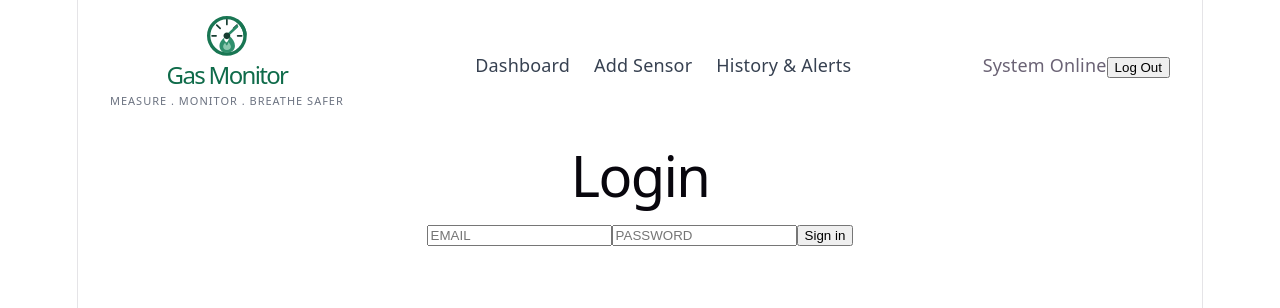
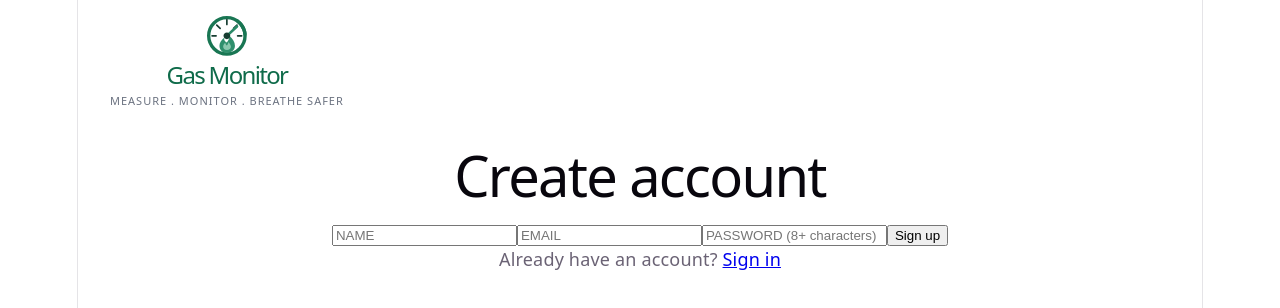
Before and after one commit to abdularhman2341/air-quality-monitoring-system, a React app in the folder frontend/: page /signup in a window 1280 px wide. Before the commit this address led to /login. Shown: the top 308 px of the page. Built offline with nearby package versions, Linux system fonts and the light colour scheme; no server answers; the HTML template or start-up script is replaced by a standard one.

Commit message:
Add sign up page and working log out

```diff
--- a/frontend/src/App.jsx
+++ b/frontend/src/App.jsx
@@ -3,6 +3,7 @@ import Header from './components/Header'
 import Dashboard from './pages/Dashboard'
 import History from './pages/History'
 import Login from './pages/Login'
+import Signup from './pages/Signup'
 import { ProtectedRoute, GuestRoute } from './auth/ProtectedRoute'
 
 function App() {
@@ -14,6 +15,7 @@ function App() {
           <Route path="/" element={<ProtectedRoute><Dashboard /></ProtectedRoute>} />
           <Route path="/history" element={<ProtectedRoute><History /></ProtectedRoute>} />
           <Route path="/login" element={<GuestRoute><Login /></GuestRoute>} />
+          <Route path="/signup" element={<GuestRoute><Signup /></GuestRoute>} />
           <Route path="*" element={<Navigate to="/" replace />} />
         </Routes>
       </main>
--- a/frontend/src/auth/AuthContext.jsx
+++ b/frontend/src/auth/AuthContext.jsx
@@ -29,6 +29,11 @@ export function AuthProvider({ children }) {
     setUser(data.user)
   }
 
+  async function register(name, email, password) {
+    await api.register(name, email, password)
+    await login(email, password)
+  }
+
   async function logout() {
     try {
       await api.logout()
@@ -38,7 +43,7 @@ export function AuthProvider({ children }) {
   }
 
   return (
-    <AuthContext.Provider value={{ user, loading, login, logout }}>
+    <AuthContext.Provider value={{ user, loading, login, register, logout }}>
       {children}
     </AuthContext.Provider>
   )
--- a/frontend/src/components/Header.css
+++ b/frontend/src/components/Header.css
@@ -32,3 +32,9 @@
 .nav a:hover {
   color: #0f6b4a;
 }
+
+.user {
+  display: flex;
+  align-items: center;
+  gap: 12px;
+}
--- a/frontend/src/components/Header.jsx
+++ b/frontend/src/components/Header.jsx
@@ -1,30 +1,33 @@
 import logo from '../assets/logo.svg'
 import { Link } from 'react-router-dom'
+import { useAuth } from '../auth/AuthContext'
 import './Header.css'
 
 function Header() {
+  const { user, logout } = useAuth()
 
-    return(
-
+  return (
     <header className='header'>
       <div className='brand'>
         <img src={logo} alt="Gas Monitor logo" width="40" />
         <h1>Gas Monitor</h1>
         <p>MEASURE . MONITOR . BREATHE SAFER</p>
       </div>
+      {user && (
+        <>
           <nav className='nav'>
             <Link to="/">Dashboard</Link>
             <Link to="/add-sensor">Add Sensor</Link>
             <Link to="/history">History & Alerts</Link>
           </nav>
-            <div>
-                <span>System Online</span>
-                <button>Log Out</button>
+          <div className='user'>
+            <span>{user.name}</span>
+            <button onClick={logout}>Log Out</button>
           </div>
+        </>
+      )}
     </header>
+  )
+}
 
-
-    )
-
-}
 export default Header
--- a/frontend/src/pages/Login.jsx
+++ b/frontend/src/pages/Login.jsx
@@ -1,4 +1,5 @@
 import { useState } from 'react'
+import { Link } from 'react-router-dom'
 import { useAuth } from '../auth/AuthContext'
 
 function Login() {
@@ -42,6 +43,7 @@ function Login() {
         {submitting ? 'Signing in…' : 'Sign in'}
       </button>
       {error && <p role="alert">{error}</p>}
+      <p>No account yet? <Link to="/signup">Create one</Link></p>
     </form>
   )
 }
--- /dev/null
+++ b/frontend/src/pages/Signup.jsx
@@ -0,0 +1,62 @@
+import { useState } from 'react'
+import { Link } from 'react-router-dom'
+import { useAuth } from '../auth/AuthContext'
+
+function Signup() {
+  const [name, setName] = useState('')
+  const [email, setEmail] = useState('')
+  const [password, setPassword] = useState('')
+  const [error, setError] = useState('')
+  const [submitting, setSubmitting] = useState(false)
+  const { register } = useAuth()
+
+  async function handleSubmit(e) {
+    e.preventDefault()
+    setError('')
+    setSubmitting(true)
+    try {
+      await register(name, email, password)
+    } catch (err) {
+      setError(err.message)
+    } finally {
+      setSubmitting(false)
+    }
+  }
+
+  return (
+    <form onSubmit={handleSubmit}>
+      <h1>Create account</h1>
+      <input
+        type="text"
+        placeholder="NAME"
+        value={name}
+        onChange={(e) => setName(e.target.value)}
+        maxLength={100}
+        required
+      />
+      <input
+        type="email"
+        placeholder="EMAIL"
+        value={email}
+        onChange={(e) => setEmail(e.target.value)}
+        required
+      />
+      <input
+        type="password"
+        placeholder="PASSWORD (8+ characters)"
+        value={password}
+        onChange={(e) => setPassword(e.target.value)}
+        minLength={8}
+        maxLength={72}
+        required
+      />
+      <button type="submit" disabled={submitting}>
+        {submitting ? 'Creating account…' : 'Sign up'}
+      </button>
+      {error && <p role="alert">{error}</p>}
+      <p>Already have an account? <Link to="/login">Sign in</Link></p>
+    </form>
+  )
+}
+
+export default Signup
```
Lines whose indentation alone changed are shown as unchanged.
